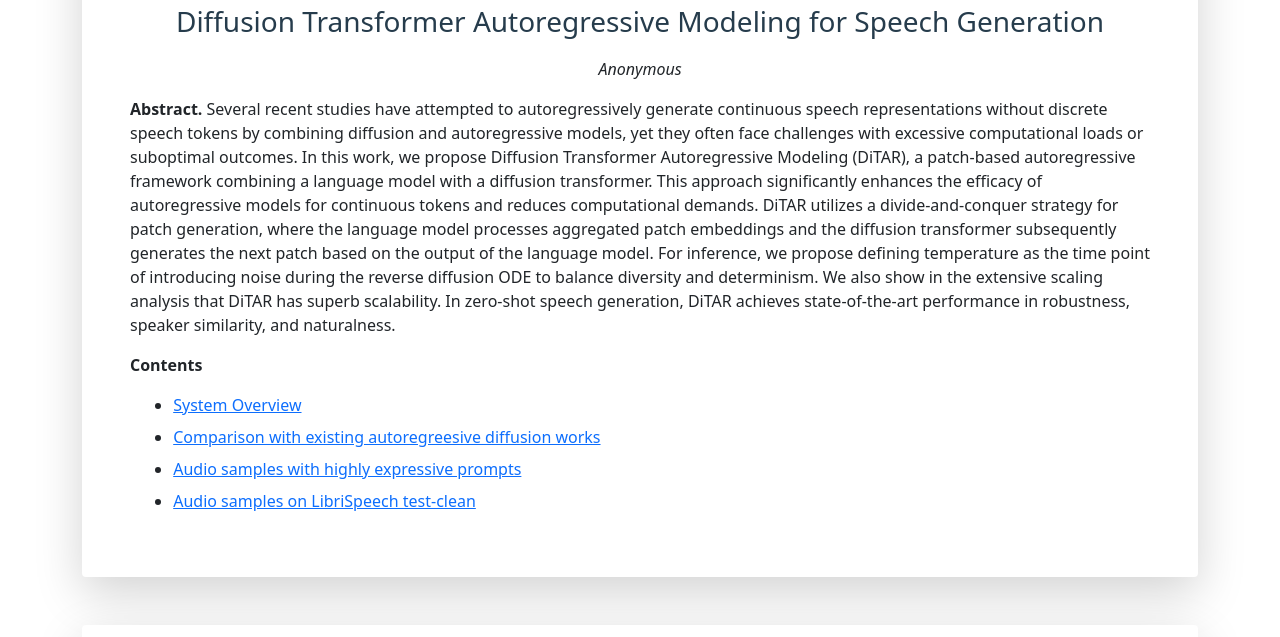
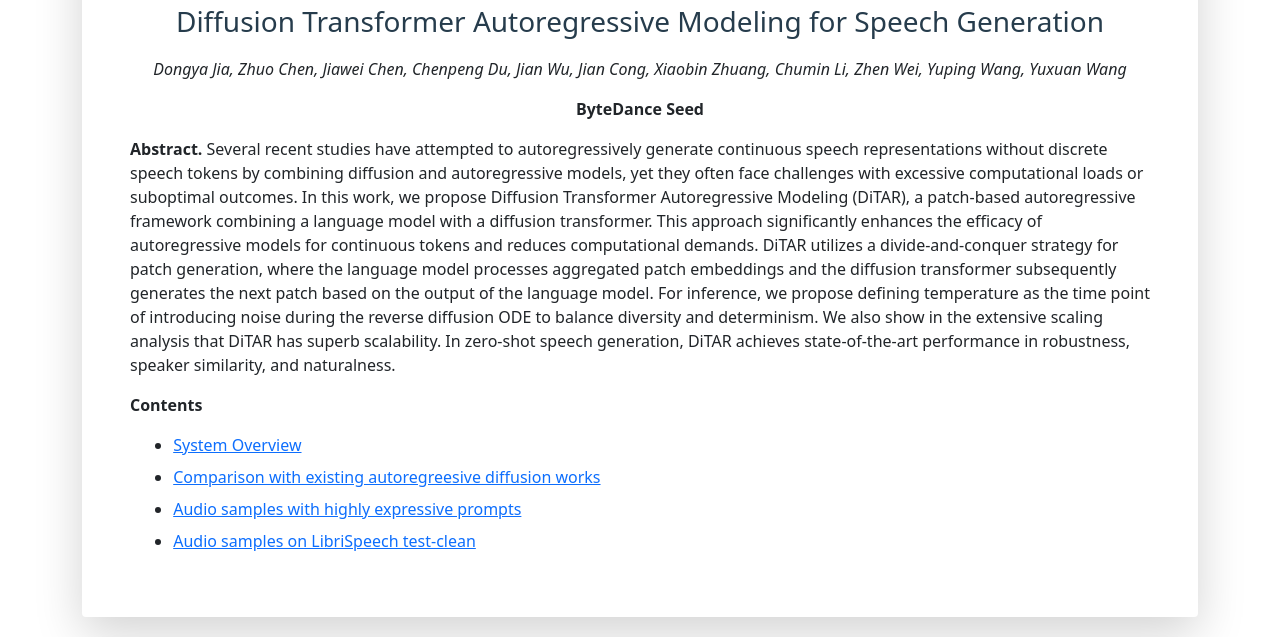
Before and after one commit to spicyresearch/ditar, a plain HTML site: page index.html in a window 1280 px wide. Shown: the part 163-800 px from the top of the page. Drawn offline with Linux system fonts and the light colour scheme.

Commit message:
update authors after review process

```diff
--- a/index.html
+++ b/index.html
@@ -29,8 +29,10 @@
 	<h2>DiTAR: </h2>
       <h3>Diffusion Transformer Autoregressive Modeling for Speech Generation</h3>
         <p class="fst-italic mb-0">
-         Anonymous
+		Dongya Jia, Zhuo Chen, Jiawei Chen, Chenpeng Du, Jian Wu, Jian Cong, Xiaobin Zhuang, Chumin Li, Zhen Wei, Yuping Wang, Yuxuan Wang
       <p></p>
+	   </p>
+       <p><b>ByteDance Seed</b></p>
 	</div>
 	<p><b>Abstract.</b> Several recent studies have attempted to autoregressively generate continuous speech representations without discrete speech tokens by combining diffusion and autoregressive models, yet they often face challenges with excessive computational loads or suboptimal outcomes.
 In this work, we propose Diffusion Transformer Autoregressive Modeling (DiTAR), a patch-based autoregressive framework combining a language model with a diffusion transformer. This approach significantly enhances the efficacy of autoregressive models for continuous tokens and reduces computational demands.
```
